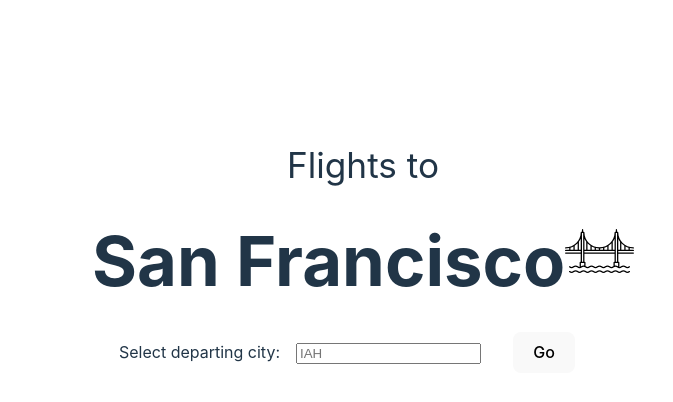
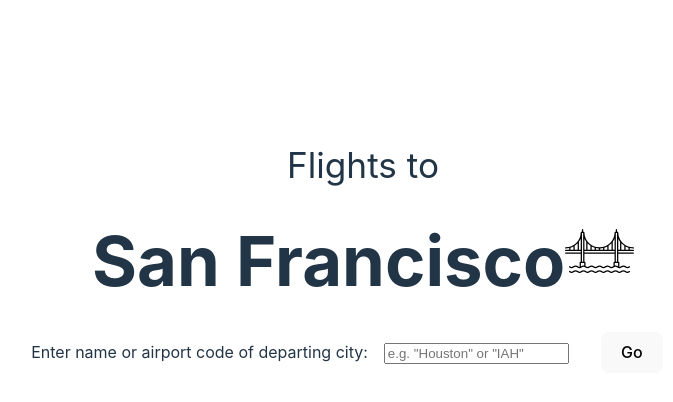
Before and after one commit to t-ylerJ/rfp2404-mvp, a React (Vite) app in the folder flightSF/: page / in a window 1280 px wide. Shown: the top 402 px of the page, without its empty margins (277-950 px from the left). Built offline with nearby package versions, Linux system fonts and the light colour scheme.

Commit message:
add initial city as placeholder text to search bar

```diff
--- a/flightSF/src/components/App.jsx
+++ b/flightSF/src/components/App.jsx
@@ -253,11 +253,12 @@ console.log(airportCodeLookup );
           <form onSubmit={handleSubmit}>
             <div className="suggestions">
               <span className="search"  >
-                <label className="departingLabel" htmlFor={cityId}>Select departing city:</label>
+                <label className="departingLabel" htmlFor={cityId}>Enter name or airport code of departing city:</label>
                 <SearchBar
                   handleChange={handleChange}
                   initialCity={selectedCity}
-                  filterText={filterText}  />
+                  filterText={filterText}
+                  airportCodeLookup={airportCodeLookup}/>
 
                 <button className="search" type="submit">Go</button>
               </span>
--- a/flightSF/src/components/SearchBar.jsx
+++ b/flightSF/src/components/SearchBar.jsx
@@ -1,13 +1,14 @@
 import '../components/App.jsx';
 
 
-function SearchBar( { handleChange, handleSubmit, filterText, initialCity} ) {
-
+function SearchBar( { handleChange, handleSubmit, filterText, initialCity, airportCodeLookup} ) {
+const city = airportCodeLookup[initialCity];
   return (
     <>
       <input
         type="text"
-        placeholder={initialCity}
+        // placeholder={`e.g. ${airportCodeLookup[initialCity]}, ${initialCity}`}
+        placeholder={`e.g. "${city}" or "${initialCity}"`}
         value={filterText}
         className="text-input"
         onChange={handleChange}
```
